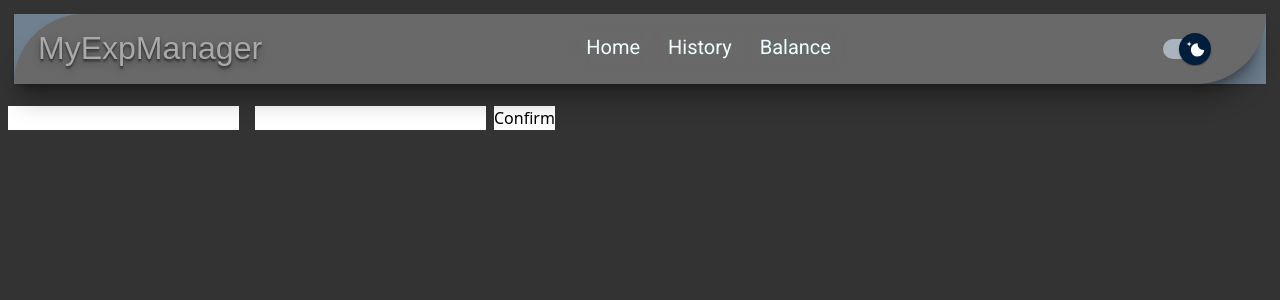
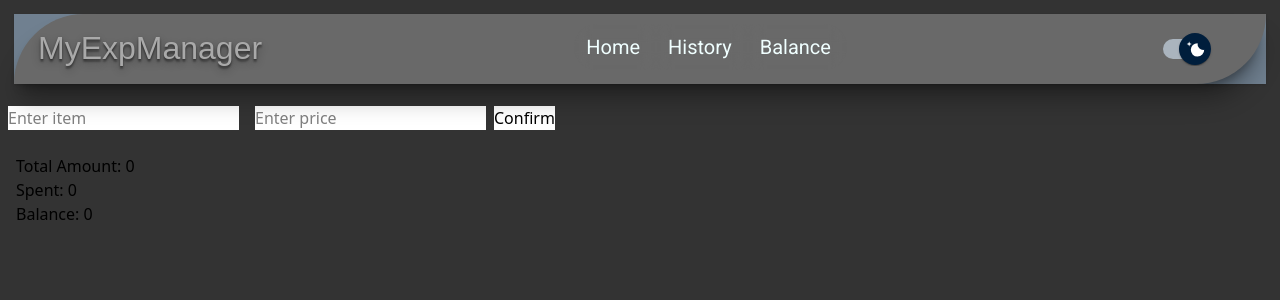
Before and after one commit to asim770/MyExpManager, a React (Vite) app: page /profile in a window 1280 px wide. Shown: the top 300 px of the page. Built offline with nearby package versions, Linux system fonts and the light colour scheme; a web font is replaced by a local one.

Commit message:
improve Profile Functionality

```diff
--- a/src/components/Profile/Profile.jsx
+++ b/src/components/Profile/Profile.jsx
@@ -1,35 +1,114 @@
-import React from "react"
-import { useState } from "react"
-export default function Profile(){
-    const [item,setItem]=useState();
-    const [price,setPrice]=useState();
-    const [expendatures,setExpendatures]=useState([]);
-    const [expAmount,setExpAmount] =useState([]);
-    function addItem(e){
+import React, { useState, useEffect } from "react";
+
+export default function Profile() {
+  const [item, setItem] = useState("");
+  const [price, setPrice] = useState("");
+  const [expendatures, setExpendatures] = useState([]);
+  const [expandAmount, setExpandAmount] = useState(0);
+  const [userAmount, setUserAmount] = useState(0);
+  const [balanceAmount, setBalanceAmount] = useState(0);
+
+  // Load userAmount once from localStorage
+  useEffect(() => {
+    const savedAmount = localStorage.getItem("Amount");
+    if (savedAmount) {
+      setUserAmount(parseInt(savedAmount));
+      setBalanceAmount(parseInt(savedAmount));
+    }
+  }, []);
+
+  function addItem(e) {
     setItem(e.target.value);
   }
-    function addPrice(e){
-        setPrice(e.TARGET.VALUE)
+
+  function addPrice(e) {
+    setPrice(e.target.value);
   }
-    function createList(){
-        setExpendatures()
-        expAmount.push(price);
+
+  function createList() {
+    if (item.trim() === "" || price.trim() === "") {
+      alert("Add item and price");
+      return;
+    }
+    if(price>balanceAmount){
+        alert("you have insufficient balance");
         setItem("");
         setPrice("");
+        return;
+    }
 
+    const priceValue = parseInt(price);
+
+    // Add new item
+    setExpendatures([...expendatures, { name: item, price: priceValue }]);
+
+    // Calculate new totals
+    const newExpandAmount = expandAmount + priceValue;
+    const newBalance = userAmount - newExpandAmount;
+
+    setExpandAmount(newExpandAmount);
+    setBalanceAmount(newBalance);
+
+    // Save new balance in localStorage
+    localStorage.setItem("Amount", newBalance);
+
+    // Reset input
+    setItem("");
+    setPrice("");
   }
-    console.log(expendatures);
 
-    return(
+  function deleteItem(index) {
+    const deletedPrice = expendatures[index].price;
+    const updatedExpendatures = expendatures.filter((_, i) => i !== index);
+
+    const newExpandAmount = expandAmount - deletedPrice;
+    const newBalance = userAmount - newExpandAmount;
+
+    setExpendatures(updatedExpendatures);
+    setExpandAmount(newExpandAmount);
+    setBalanceAmount(newBalance);
+
+    localStorage.setItem("Amount", newBalance);
+  }
+
+  return (
     <>
       <div>
-            <input type="text" className="bg-white text-black m-2" value={item} onChange={addItem}/>
-            <input type="text" className="bg-white text-black m-2" value={price} onChange={addPrice}/>
-            <button onClick={createList} className="bg-white text-black">Confirm</button>
+        <input
+          type="text"
+          className="bg-white text-black m-2"
+          value={item}
+          onChange={addItem}
+          placeholder="Enter item"
+        />
+        <input
+          type="number"
+          className="bg-white text-black m-2"
+          value={price}
+          onChange={addPrice}
+          placeholder="Enter price"
+        />
+        <button onClick={createList} className="bg-white text-black">
+          Confirm
+        </button>
       </div>
+
+      <div className="m-4">
+        <p>Total Amount: {userAmount}</p>
+        <p>Spent: {expandAmount}</p>
+        <p>Balance: {balanceAmount}</p>
+      </div>
+
       <div>
-
+        {expendatures.map((item, index) => (
+          <div key={index}>
+            <span>
+              {item.name} - ₹{item.price}
+            </span>
+            <button onClick={() => deleteItem(index)}>Delete</button>
+          </div>
+        ))}
       </div>
     </>
-    )
+  );
 }
```
Lines whose indentation alone changed are shown as unchanged.
